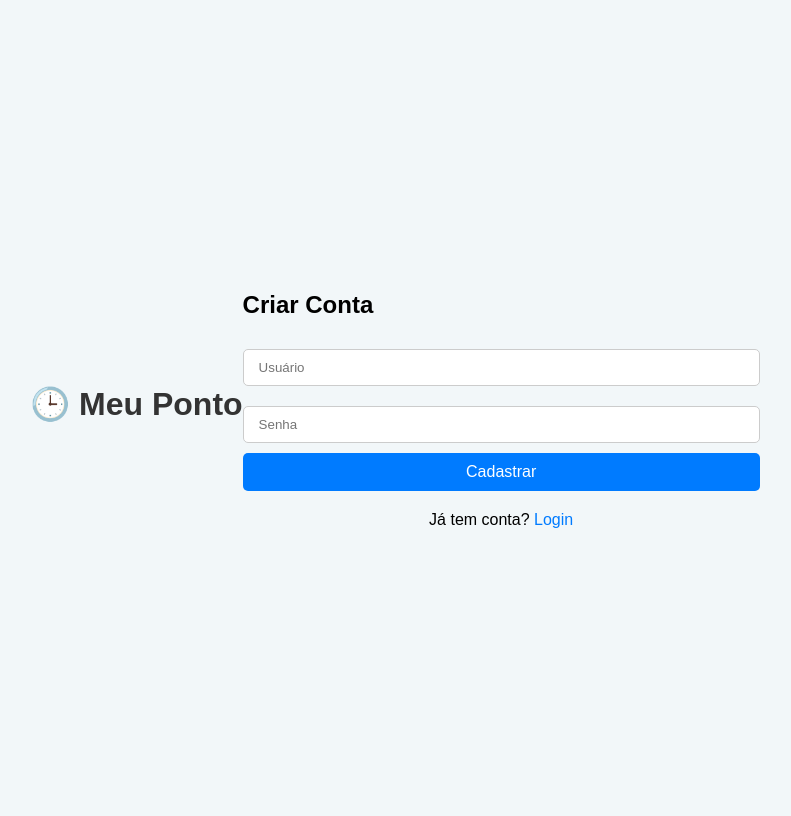
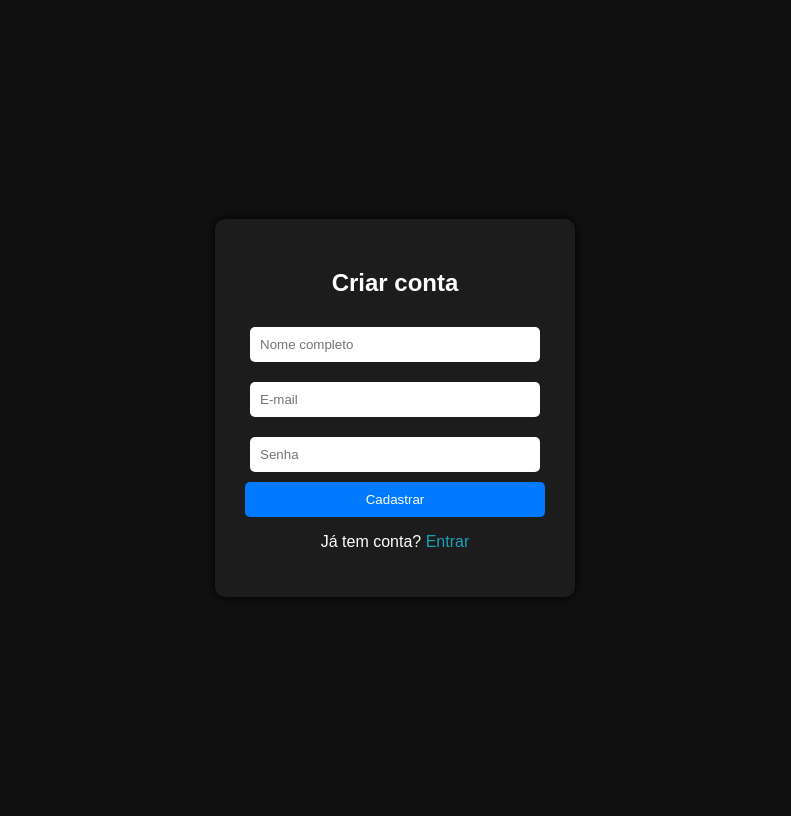
Before and after one commit to Meibuo/Meu-Ponto, a Flask app: page /cadastro in a window 1280 px wide. Shown: the whole page, without its empty margins (245-1036 px from the left). Run offline with Flask 3, Linux system fonts and the light colour scheme; some libraries are stand-ins or nearby versions.

Commit message:
Add files via upload

```diff
--- a/templates/cadastro.html
+++ b/templates/cadastro.html
@@ -1,13 +1,61 @@
-{% extends "base.html" %}
-{% block content %}
-<div class="card">
-  <h2>Criar Conta</h2>
-  <form method="POST">
-    <input type="text" name="nome" placeholder="Usuário" required>
-    <input type="password" name="senha" placeholder="Senha" required>
-    <button type="submit">Cadastrar</button>
-  </form>
-  <p>Já tem conta? <a href="{{ url_for('login') }}">Login</a></p>
-  {% if erro %}<p class="erro">{{ erro }}</p>{% endif %}
-</div>
-{% endblock %}
+<!DOCTYPE html>
+<html lang="pt-BR">
+<head>
+    <meta charset="UTF-8">
+    <meta name="viewport" content="width=device-width, initial-scale=1.0">
+    <title>Cadastrar</title>
+    <style>
+        body {
+            font-family: Arial, sans-serif;
+            background-color: #101010;
+            color: #fff;
+            display: flex;
+            justify-content: center;
+            align-items: center;
+            height: 100vh;
+        }
+        .container {
+            background-color: #1c1c1c;
+            padding: 30px;
+            border-radius: 10px;
+            box-shadow: 0 0 10px #000;
+            width: 300px;
+            text-align: center;
+        }
+        input {
+            width: 90%;
+            padding: 10px;
+            margin: 10px 0;
+            border-radius: 5px;
+            border: none;
+        }
+        button {
+            width: 100%;
+            padding: 10px;
+            background-color: #007bff;
+            color: white;
+            border: none;
+            border-radius: 5px;
+            cursor: pointer;
+        }
+        button:hover { background-color: #0056b3; }
+        a {
+            color: #17a2b8;
+            text-decoration: none;
+        }
+        a:hover { text-decoration: underline; }
+    </style>
+</head>
+<body>
+    <div class="container">
+        <h2>Criar conta</h2>
+        <form method="POST" action="{{ url_for('registrar') }}">
+            <input type="text" name="nome" placeholder="Nome completo" required>
+            <input type="email" name="email" placeholder="E-mail" required>
+            <input type="password" name="senha" placeholder="Senha" required>
+            <button type="submit">Cadastrar</button>
+        </form>
+        <p>Já tem conta? <a href="{{ url_for('login') }}">Entrar</a></p>
+    </div>
+</body>
+</html>
```
Also changed, not shown: templates/login.html (+56 -17 lines).
